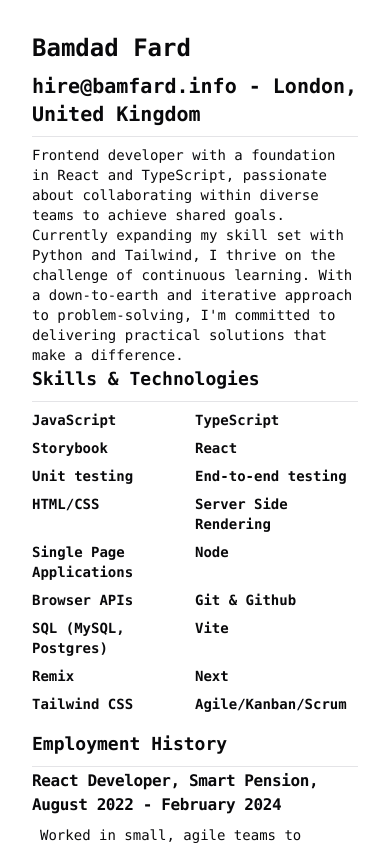
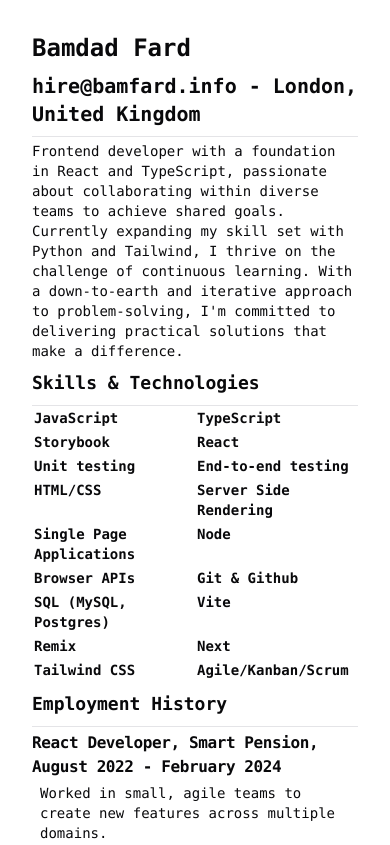
Before and after one commit to icedjello/github-resume, a React (Vite) app: page / in a window 390 px wide. Shown: the top 845 px of the page. Built offline with nearby package versions, Linux system fonts and the light colour scheme.

Commit message:
fix spacing on personal statement

```diff
--- a/src/index.css
+++ b/src/index.css
@@ -77,19 +77,19 @@
     @apply border-b pb-2 text-xl md:text-2xl font-semibold;
   }
   h3 {
-    @apply border-b pb-2 text-lg md:text-xl font-semibold md:[&:not(:first-child)]:mt-4;
+    @apply border-b pb-2 text-lg md:text-xl font-semibold mt-2 md:mt-4;
   }
   h4 {
-    @apply text-base md:text-lg font-semibold tracking-tight mt-0.5 md:[&:not(:first-child)]:mt-2;
+    @apply text-base md:text-lg font-semibold tracking-tight mt-1 md:mt-2;
   }
   p {
-    @apply mt-2 text-sm md:text-base last-of-type:mb-2;
+    @apply mt-1 md:mt-2 text-sm md:text-base;
   }
   ul {
-    @apply my-0 mb-4 md:my-2 grid grid-cols-2 md:grid-cols-3 [&>li]:mt-2;
+    @apply grid grid-cols-2 md:grid-cols-3;
   }
   li {
-    @apply m-0 md:m-1 text-sm md:text-base font-semibold;
+    @apply m-0.5 md:m-1 text-sm md:text-base font-semibold;
   }
   a {
     @apply mx-0 underline;
```
